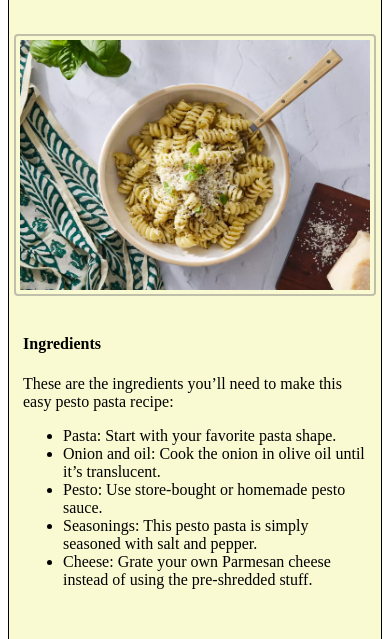
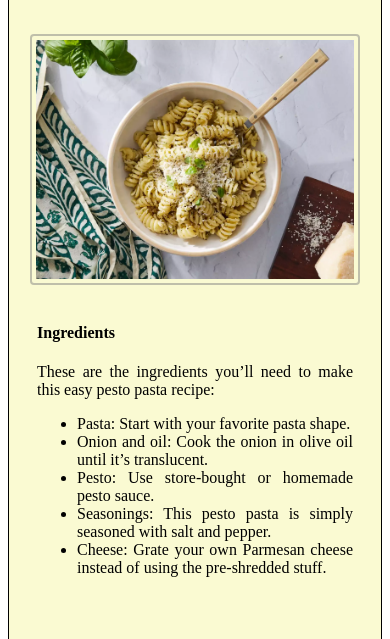
Before and after one commit to athrvakanse/recipe-app, a plain HTML site: page recipes/pasta.html in a window 390 px wide. Shown: the part 180-819 px from the top of the page. Drawn offline with Linux system fonts and the light colour scheme.

Commit message:
Sites Reponsive and improved CSS

```diff
--- a/recipes/style.css
+++ b/recipes/style.css
@@ -2,16 +2,26 @@
     background: lightgoldenrodyellow;
     border: solid black .5px;
     border-radius: 4px;
-  }
+    display: flex;
+    flex-flow: column;
+    align-items: center;
+}
 
 .dish-title, .dish-img {
     text-align: center;
 }
 
 .dish-desc, .dish-ingredients, .dish-directions {
+    display: inline;
+    box-sizing: border-box;
+    margin: 0px 14px 0px 14px;
     padding: 14px;
     font-size: 16px;
     font-family: 'Times New Roman', Times, serif;
+    min-width: 20vh;
+    min-height: auto;
+    width: 25rem;
+    text-align: justify;
 }
 
 .dish-title {
@@ -24,4 +34,17 @@
     border-radius: 4px;
     border: 2px solid #8080807d;
     padding: 4px;
+    box-sizing: border-box;
 }
+
+@media (min-width: 360px) and (max-width: 820px) {
+    .dish-desc, .dish-ingredients, .dish-directions {
+        min-width: none;
+        width: auto;
+    }
+
+    .dish-img img {
+        width: 330px;
+        height: auto;
+    }
+}
--- a/style.css
+++ b/style.css
@@ -1,3 +1,9 @@
+* {
+    margin: 0px;
+    padding: 0px;
+    box-sizing: border-box;
+}
+
 .rec-title {
     text-align: center;
     font-family: Arial, Helvetica, sans-serif;
@@ -24,6 +30,7 @@
     align-items: center;
     padding: 18px;
     border-radius: 4px;
+    box-sizing: border-box;
 }
 
 .rec-list li a {
@@ -35,4 +42,5 @@
 
 .rec-list a:hover {
     font-weight: bolder;
+    font-size: 24px;
 }
```
